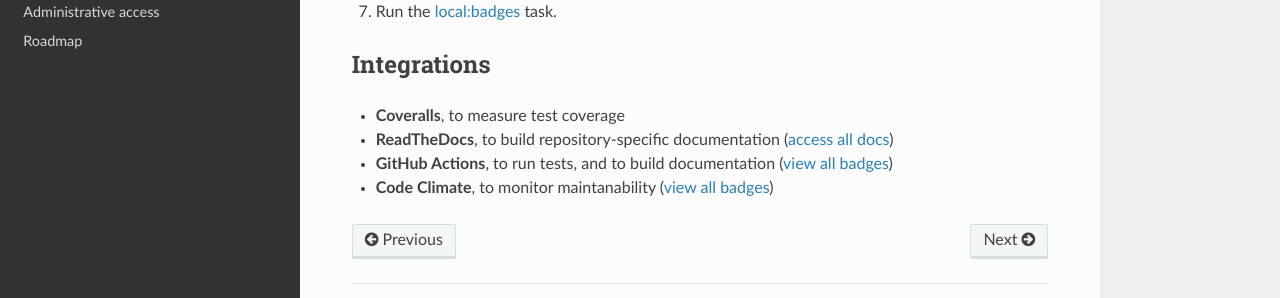
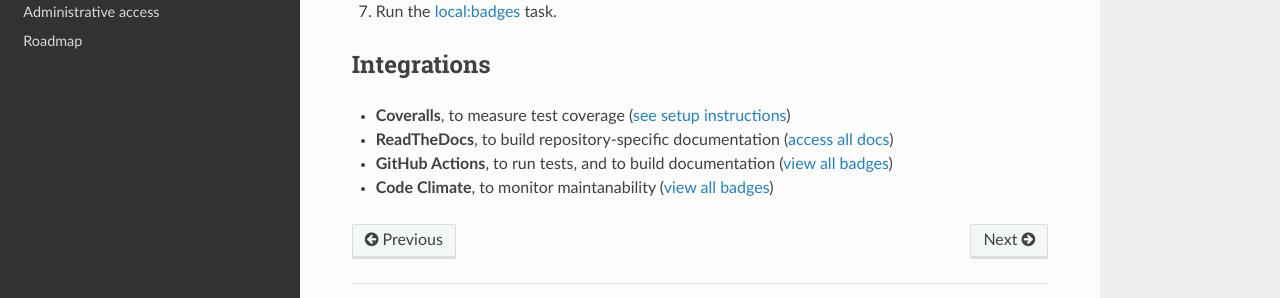
Before and after one commit to open-contracting/software-development-handbook, a Sphinx documentation site: the page built from docs/github/index.rst, in a window 1280 px wide and 900 px high, scrolled down 4549 px. Shown: the part 511-809 px from the top of the window. Built offline with Sphinx 7.4.7 and the Read the Docs theme 2.0.0, drawn with Linux system fonts in a browser that asks for light colours.

Commit message:
github: Add link to setup instructions for Coveralls

```diff
--- a/docs/github/index.rst
+++ b/docs/github/index.rst
@@ -192,7 +192,7 @@ Repositories that are no longer supported should be archived.
 Integrations
 ------------
 
--  **Coveralls**, to measure test coverage
+-  **Coveralls**, to measure test coverage (:ref:`see setup instructions<code-coverage>`)
 -  **ReadTheDocs**, to build repository-specific documentation (`access all docs <https://github.com/open-contracting/standard-maintenance-scripts/blob/main/badges.md#readme>`__)
 -  **GitHub Actions**, to run tests, and to build documentation (`view all badges <https://github.com/open-contracting/standard-maintenance-scripts/blob/main/badges.md#readme>`__)
 -  **Code Climate**, to monitor maintanability (`view all badges <https://github.com/open-contracting/standard-maintenance-scripts/blob/main/badges.md#readme>`__)
--- a/docs/python/quality.rst
+++ b/docs/python/quality.rst
@@ -23,6 +23,8 @@ Code style
 See :doc:`code`.
 
 **Setup:** Most repositories use a ``.github/workflows/lint.yml`` workflow to run style checks, as documented in `standard-maintenance-scripts <https://github.com/open-contracting/standard-maintenance-scripts#tests>`__.
+
+.. _code-coverage:
 
 Code coverage
 ~~~~~~~~~~~~~
```
